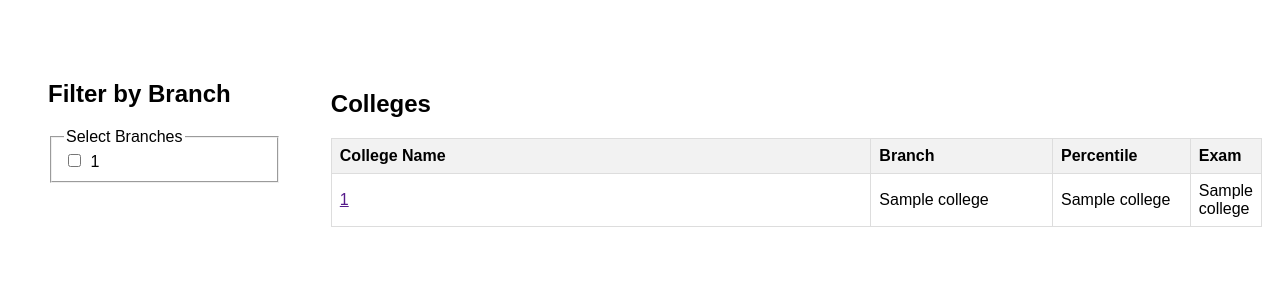
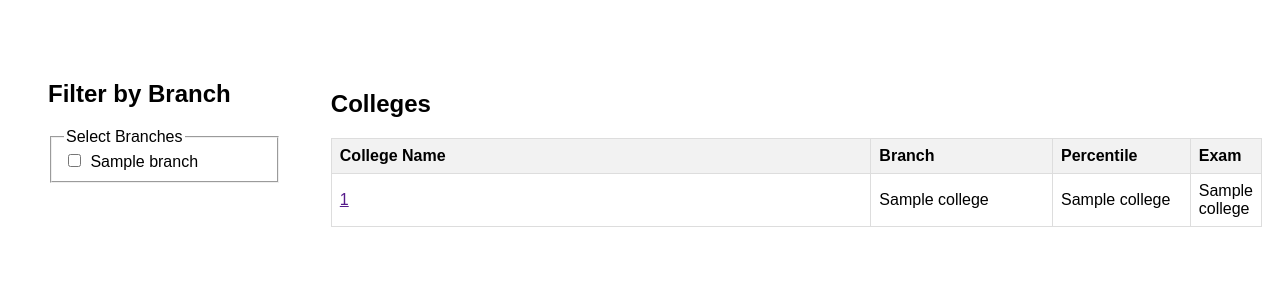
Before and after one commit to gauthamnnair/College-Connect, a Flask app: template templates/result.html in a window 1280 px wide. Shown: the top 300 px of the page. Run offline with Flask 3, Linux system fonts and the light colour scheme; the template is opened without the code that fills it: most values are stand-ins (such as "Sample title", 1, 10 or a date in 2020).

Commit message:
Limited the number of colleges to 50 and improved distinct branches filter

```diff
--- a/app.py
+++ b/app.py
@@ -113,8 +113,8 @@ def submit_admission():
 
 # Function to fetch colleges from the database
 def filter_colleges(mhcet_percentile, jee_percentile, category):
-    mhcet_query = "SELECT college_name, branch, percentile, 'MHCET' FROM colleges WHERE percentile <= ? AND seat_type = ?"
-    jee_query = "SELECT college_name, branch, percentile, 'JEE' FROM colleges WHERE percentile <= ? AND seat_type = 'AI'"
+    mhcet_query = "SELECT college_name, branch, percentile, 'MHCET' FROM colleges WHERE percentile <= ? AND seat_type = ? LIMIT 50"
+    jee_query = "SELECT college_name, branch, percentile, 'JEE' FROM colleges WHERE percentile <= ? AND seat_type = 'AI' LIMIT 50"
     colleges = []
     distinct_branches = []
     try:
@@ -123,17 +123,24 @@ def filter_colleges(mhcet_percentile, jee_percentile, category):
             if jee_percentile:
                 c_data.execute(jee_query, (jee_percentile,))
                 colleges += c_data.fetchall()
-                c_data.execute("SELECT DISTINCT branch FROM (" + jee_query + ")", (jee_percentile,))
-                distinct_branches += c_data.fetchall()
 
             if mhcet_percentile:
                 c_data.execute(mhcet_query, (mhcet_percentile, category))
                 colleges += c_data.fetchall()
-                c_data.execute("SELECT DISTINCT branch FROM (" + mhcet_query + ")", (mhcet_percentile, category))
-                distinct_branches += c_data.fetchall()
 
             if mhcet_percentile is None and jee_percentile is None:
                 raise ValueError("Both MHCET and JEE percentiles are None.")
+
+            colleges.sort(key=lambda x: x[2] if x[2] else float('-inf'), reverse=True)  # Sorting based on percentile
+
+            # Limit colleges to top 50
+            colleges = colleges[:50]
+
+            #Extracting distint colleges
+            for college in colleges:
+                if college[1] not in distinct_branches:
+                    distinct_branches.append(college[1])
+
     except sqlite3.Error as e:
         print("Error querying database:", e)
     return colleges, distinct_branches
--- a/templates/result.html
+++ b/templates/result.html
@@ -50,7 +50,7 @@
                     {% for branch in distinct_branches %}
                         <label>
                             <input type="checkbox" name="branch" value="{{ branch[0] }}">
-                            {{ branch[0] }}
+                            {{ branch }}
                         </label><br>
                     {% endfor %}
                 </fieldset>
```
